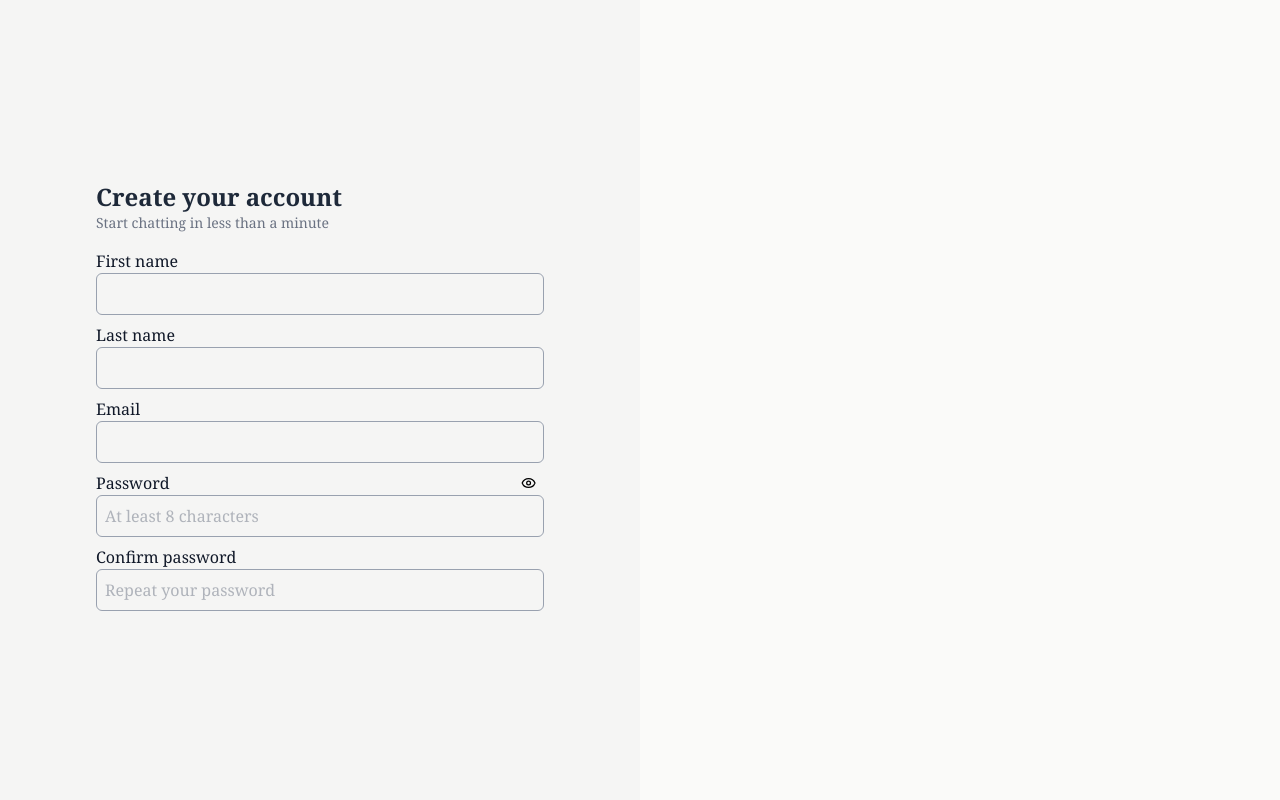
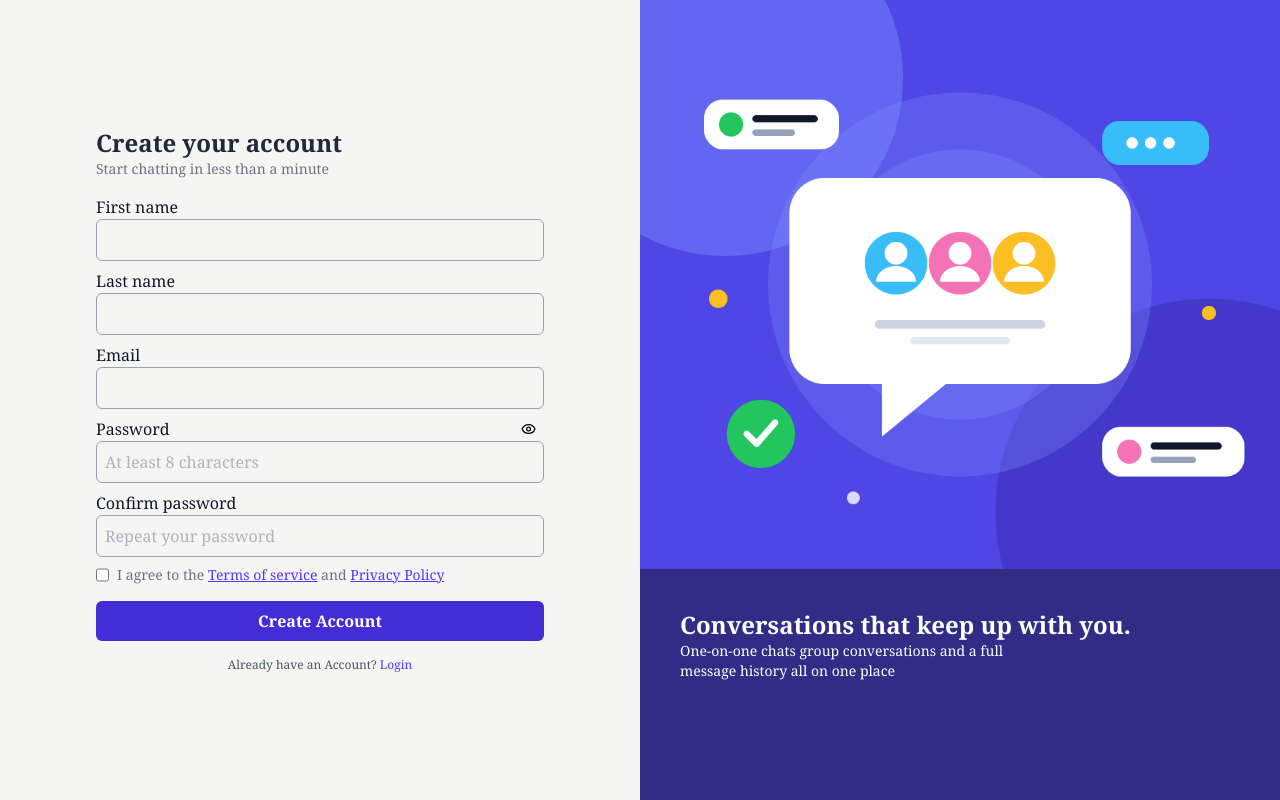
Before and after one commit to TONY-OCHIENG/MessageApp, a React (Vite) app in the folder Frontend/: page /Register in a window 1280 px wide. Built offline with nearby package versions, Linux system fonts and the light colour scheme.

Commit message:
Refactor code structure for improved readability and maintainability

```diff
--- a/Frontend/src/pages/Register.tsx
+++ b/Frontend/src/pages/Register.tsx
@@ -1,8 +1,9 @@
 import { Eye } from 'lucide-react'
+import { Link } from 'react-router-dom'
 const Register = () => {
   return (
-    <div className="flex w-full h-[100vh] bg-stone-50 font-serif">
-        <div className="bg-stone-100 h-full lg:w-[50%] w-full
+    <div className="flex w-full h-[100vh] bg-stone-50 font-serif overflow-hidden">
+        <div className="bg-stone-100 h-full lg:w-[50%] p-4
         flex justify-center items-center">
             <form action="" className="max-w-md">
                 <div className="w-full flex flex-col mb-4">
@@ -27,9 +28,22 @@ const Register = () => {
                  <label htmlFor="" className="text-gray-900">Confirm password</label>
                 <input type="password" placeholder="Repeat your password" className="w-full border-gray-400 border rounded-md p-2 focus:outline-purple-800
                 mb-2 text-gray-500 "/>
+                <div className='flex gap-2'>
+                    <input type="checkbox" className='text-indigo-600' />
+                    <p className='text-sm text-gray-500' >I agree to the <span className='text-indigo-600 underline cursor-pointer'>Terms of service</span> and <span className='text-indigo-600 underline cursor-pointer'>Privacy Policy</span></p>
+                </div>
+                <button className='w-full py-2 bg-indigo-700 text-white cursor-pointer
+                font-extrabold mt-4 rounded-md'>Create Account</button>
+                <p className='text-center mt-4 text-gray-600 text-xs'>Already have an Account? <Link className='text-indigo-600' to={"/login"}>Login</Link></p>
             </form>
         </div>
-        <div></div>
+        <div className='w-[50%] flex flex-col'>
+            <img src="/register-illustration.png" alt="" className='h-[80vh] w-full object-cover'/>
+            <div className='w-full bg-indigo-900 h-full p-10'>
+                <h1 className='text-2xl text-white font-extrabold'>Conversations that keep up with you.</h1>
+                <p className='text-sm text-white w-[65%]'>One-on-one chats group conversations and a full message history all on one place</p>
+            </div>
+        </div>
     </div>
   )
 }
```
Also changed, not shown: Frontend/public/register-illustration.png (added).
